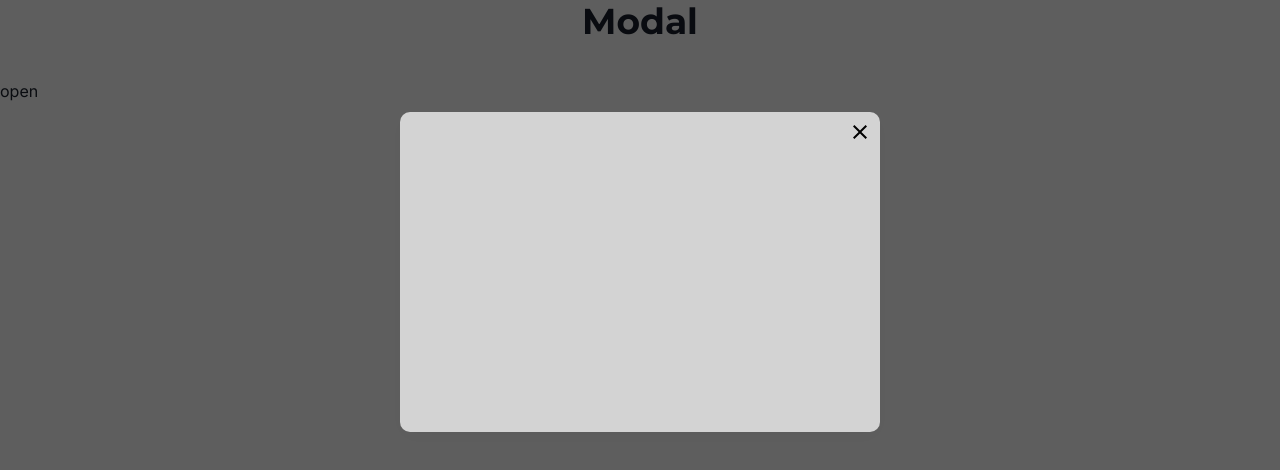
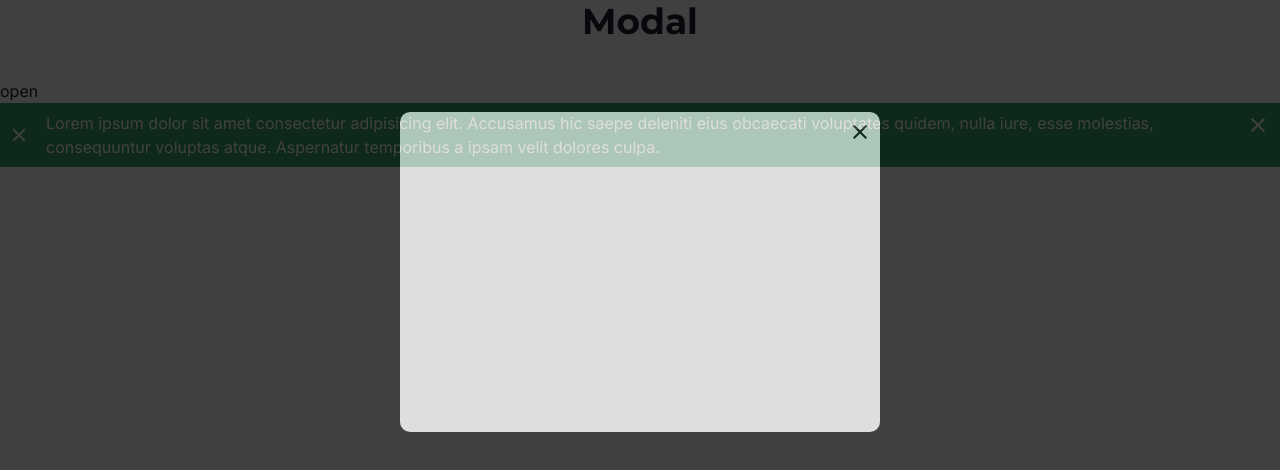
Before and after one commit to Samlogy/advanced-nextjs, a Next.js app: page /challenges in a window 1280 px wide. Both pictures are taken after a click on the button "open". Shown: the top 470 px of the page. Built offline with nearby package versions, Linux system fonts and the light colour scheme.

Commit message:
add: alert cpt

```diff
--- a/pages/challenges.tsx
+++ b/pages/challenges.tsx
@@ -1,143 +1,47 @@
 import { Heading } from '@chakra-ui/react';
-import { AnimatePresence, motion } from 'framer-motion';
 import { useState } from 'react';
-import ReactDOM from 'react-dom';
-import {
-  MdOutlineArrowBackIosNew,
-  MdOutlineArrowForwardIos,
-  MdOutlineClose,
-} from 'react-icons/md';
+import { MdOutlineClose } from 'react-icons/md';
 
 import screen from '../public/images/screen.png';
 import skate from '../public/images/skateboard.jpg';
 
+import Modal from '../components/Modal';
+
 export default function Challenges() {
   const images = [skate, screen];
   const [isOpen, setOpen] = useState(false);
+
+  // <Carousel data={images} isAutoPlay speed={1000} />
+  const msg =
+    'Lorem ipsum dolor sit amet consectetur adipisicing elit. Accusamus hic saepe deleniti eius obcaecati voluptates quidem, nulla iure, esse molestias, consequuntur voluptas atque. Aspernatur temporibus a ipsam velit dolores culpa.';
   return (
     <div>
       <Heading as="h2" textAlign="center" mb="1em">
         Modal
       </Heading>
-      {/*
-        <Carousel data={images} isAutoPlay speed={1000} />
-      */}
       <button onClick={() => setOpen(true)}> open </button>
       <Modal isOpen={isOpen} onClose={() => setOpen(false)} />
+
+      <Alert status="success" message={msg} isClose />
     </div>
   );
 }
 
-interface IModal {
-  isOpen: boolean;
-  onClose: any;
-  header?: any;
-  body?: any;
-  footer?: any;
-}
-function Modal({ isOpen, onClose, header, body, footer }: IModal) {
-  if (isOpen)
-    return ReactDOM.createPortal(
-      <div className="modal--overlay" onClick={onClose}>
-        <div className="modal-container" onClick={(e) => e.stopPropagation()}>
-          <span className="modal--close" onClick={onClose}>
-            <MdOutlineClose color="black" size={24} />
-          </span>
-          <div className="modal--content">
-            {header && <div className="modal--header">{header}</div>}
-            {body && <div className="modal--body">{body}</div>}
-            {footer && <div className="modal--footer"> {footer} </div>}
-          </div>
-        </div>
-      </div>,
-      document.body
-    );
-  return null;
-}
+function Alert({ status, message, isClose }: any) {
+  const [isOpen, setOpen] = useState(false);
+  return (
+    <div className={`alert--container ${status}`}>
+      <div>
+        <MdOutlineClose size={22} onClick={() => setOpen(false)} />
+      </div>
+      <p className="alert--message"> {message} </p>
 
-interface ICarousel {
-  data: any;
-  isAutoPlay?: boolean;
-  speed?: number;
-}
-
-function Carousel({ data, isAutoPlay = false, speed = 500 }: ICarousel) {
-  const [currentSlide, setSlide] = useState(1);
-
-  const NB_MAX = 2; //useMemo(() => data.length, []);
-
-  function onPrev() {
-    if (currentSlide === 1) {
-      setSlide(NB_MAX);
-      return;
-    }
-    setSlide((prev) => prev - 1);
-  }
-  function onNext() {
-    if (currentSlide === NB_MAX) {
-      setSlide(1);
-      return;
-    }
-    setSlide((prev) => prev + 1);
-  }
-  function goTo(index: number) {
-    setSlide(index + 1);
-  }
-
-  function onAutoPlay() {
-    setInterval(onNext, speed);
-  }
-
-  //isAutoPlay && onAutoPlay();
-
-  return (
-    <div className="slider-container">
-      <div className="arrow left" onClick={onPrev}>
-        <MdOutlineArrowBackIosNew size={24} />
-      </div>
-      <div className="arrow right" onClick={onNext}>
-        <MdOutlineArrowForwardIos size={24} />
-      </div>
-
-      <AnimatePresence>
-        <div className="slider">
-          {data.map((el: any, idx: number) => {
-            const isVisible = currentSlide === idx + 1 ? true : false;
-            return (
-              <motion.img
-                key={idx}
-                src={el.src}
-                alt=""
-                loading="lazy"
-                className={isVisible ? 'slider-image active' : 'slider-image'}
-                initial={{
-                  opacity: 0,
-                }}
-                animate={{
-                  opacity: 1,
-                }}
-                transition={{
-                  duration: 0.5,
-                  type: 'tween',
-                }}
-              />
-            );
-          })}
-        </div>
-      </AnimatePresence>
-
-      <div className="slider-indicators">
-        {data.map((_, idx: number) => {
-          const isVisible = currentSlide === idx + 1 ? true : false;
-          return (
-            <span
-              key={idx}
-              className={isVisible ? 'active' : ''}
-              onClick={() => goTo(idx)}
-            ></span>
-          );
-        })}
-      </div>
+      {isClose && (
+        <MdOutlineClose
+          className="alert--close"
+          onClick={() => setOpen(false)}
+        />
+      )}
     </div>
   );
 }
--- a/styles/globals.css
+++ b/styles/globals.css
@@ -62,14 +62,15 @@
 
 /* ========= Modal ========= */
 .modal--overlay {
-  background-color: rgba(0, 0, 0, 0.63);
-  width: 100vw;
-  height: 184vh;
   z-index: 100;
   top: 10%;
   left: 50%;
   transform: translate(-50%, -50%);
   position: fixed;
+  background-color: #000;
+  opacity: 0.75;
+  width: 100vw;
+  height: 184vh;
 }
 .modal-container {
   background-color: lightgray;
@@ -104,3 +105,40 @@
   top: 0;
   border-radius: 10px;
 }
+
+/* ========= Alert ========= */
+.alert--container {
+  min-height: 5vh;
+  width: 100vw;
+  color: #fff;
+  padding: 0.5em;
+  display: flex;
+  justify-content: flex-start;
+  align-items: center;
+  position: relative;
+}
+.alert--message {
+  width: 90%;
+  text-align: left;
+  margin-left: 1em;
+}
+.alert--close {
+  font-size: 1.5rem;
+  cursor: pointer;
+  color: #fff;
+  position: absolute;
+  top: 10px;
+  right: 10px;
+}
+.alert--container.success {
+  background-color: #38a169;
+}
+.alert--container.error {
+  background-color: #e53e3e;
+}
+.alert--container.info {
+  background-color: #3182ce;
+}
+.alert--container.warning {
+  background-color: #dd6b20;
+}
```
